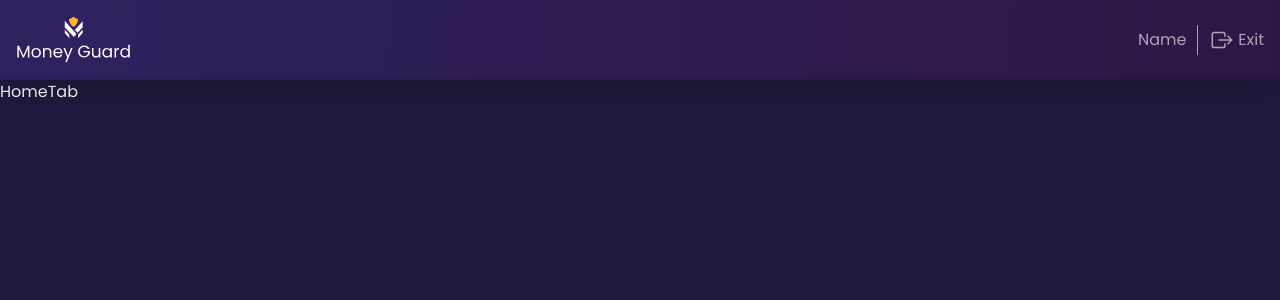
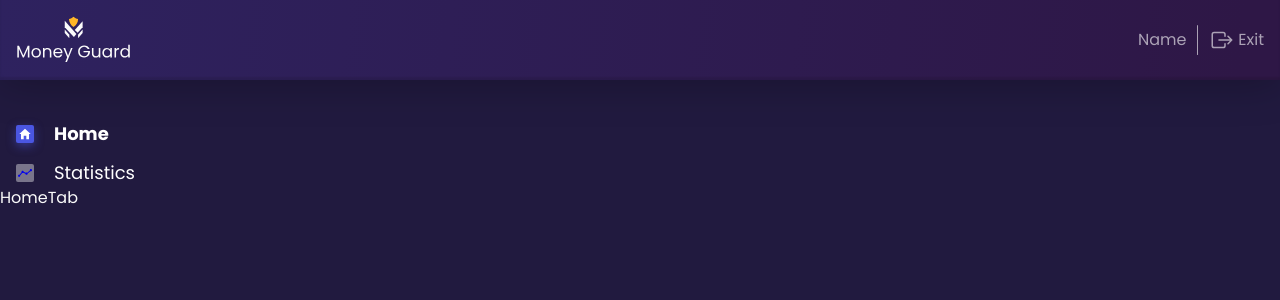
Before and after one commit to oykss/team-money-guard, a React (Vite) app: page / in a window 1280 px wide. Shown: the top 300 px of the page. Built offline with nearby package versions, Linux system fonts and the light colour scheme.

Commit message:
add navigation  + styles

```diff
--- /dev/null
+++ b/src/components/Navigation/Navigation.jsx
@@ -0,0 +1,44 @@
+import { NavLink } from 'react-router-dom';
+import clsx from 'clsx';
+
+import { IoMdHome } from 'react-icons/io';
+import { SlGraph } from 'react-icons/sl';
+import { MdAttachMoney } from 'react-icons/md';
+import { FaDollarSign } from 'react-icons/fa6';
+
+import s from './Navigation.module.css';
+import { ROUTES } from '../../constants';
+import { useMediaPoints } from '../../hooks/useMediaPoints';
+import Container from '../../ui/Container/Container';
+
+const Navigation = () => {
+  const buildLinkClass = ({ isActive }) => {
+    return clsx(s.link, isActive && s.activeLink);
+  };
+
+  const { isMobile } = useMediaPoints();
+
+  return (
+    <div>
+      <Container className={s.container}>
+        <nav className={s.nav}>
+          <NavLink to={ROUTES.HOME} className={buildLinkClass}>
+            <IoMdHome className={s.icon} />
+            {!isMobile && <span className={s.span}>Home</span>}
+          </NavLink>
+          <NavLink to={ROUTES.STATISTICS} className={buildLinkClass}>
+            <SlGraph className={s.icon} />
+            {!isMobile && <span className={s.span}>Statistics</span>}
+          </NavLink>
+          {isMobile && (
+            <NavLink to={ROUTES.CURRENCY} className={buildLinkClass}>
+              <MdAttachMoney className={s.icon} />
+            </NavLink>
+          )}
+        </nav>
+      </Container>
+    </div>
+  );
+};
+
+export default Navigation;
--- /dev/null
+++ b/src/components/Navigation/Navigation.module.css
@@ -0,0 +1,57 @@
+.container {
+  padding-top: 12px;
+  @media (min-width: 768px) {
+    padding-top: 40px;
+  }
+}
+
+.nav {
+  display: flex;
+  gap: 38px;
+  justify-content: center;
+  @media (min-width: 768px) {
+    flex-direction: column;
+    gap: 12px;
+    justify-content: start;
+  }
+}
+
+.icon {
+  padding: 6px;
+  border-radius: 6px;
+  width: 38px;
+  height: 38px;
+  background-color: #ffffff66;
+  @media (min-width: 768px) {
+    width: 18px;
+    height: 18px;
+    padding: 2px;
+    border-radius: 2px;
+  }
+}
+
+.link {
+  display: flex;
+  gap: 20px;
+  align-items: center;
+}
+
+.link:active .icon {
+  color: #fff;
+}
+
+.span {
+  color: #fff;
+  font-size: 18px;
+}
+
+.activeLink {
+  .icon {
+    background-color: #4a56e2;
+    color: #fff;
+    box-shadow: 0 3px 10px 0 rgba(74, 86, 226, 0.5);
+  }
+  .span {
+    font-weight: 700;
+  }
+}
--- a/src/pages/DashboardPage/DashboardPage.jsx
+++ b/src/pages/DashboardPage/DashboardPage.jsx
@@ -1,10 +1,12 @@
 import { Outlet } from 'react-router-dom';
 import Header from '../../components/Header/Header';
+import Navigation from '../../components/Navigation/Navigation';
 
 export default function DashboardPage() {
   return (
     <>
       <Header />
+      <Navigation />
       <Outlet />
     </>
   );
```
